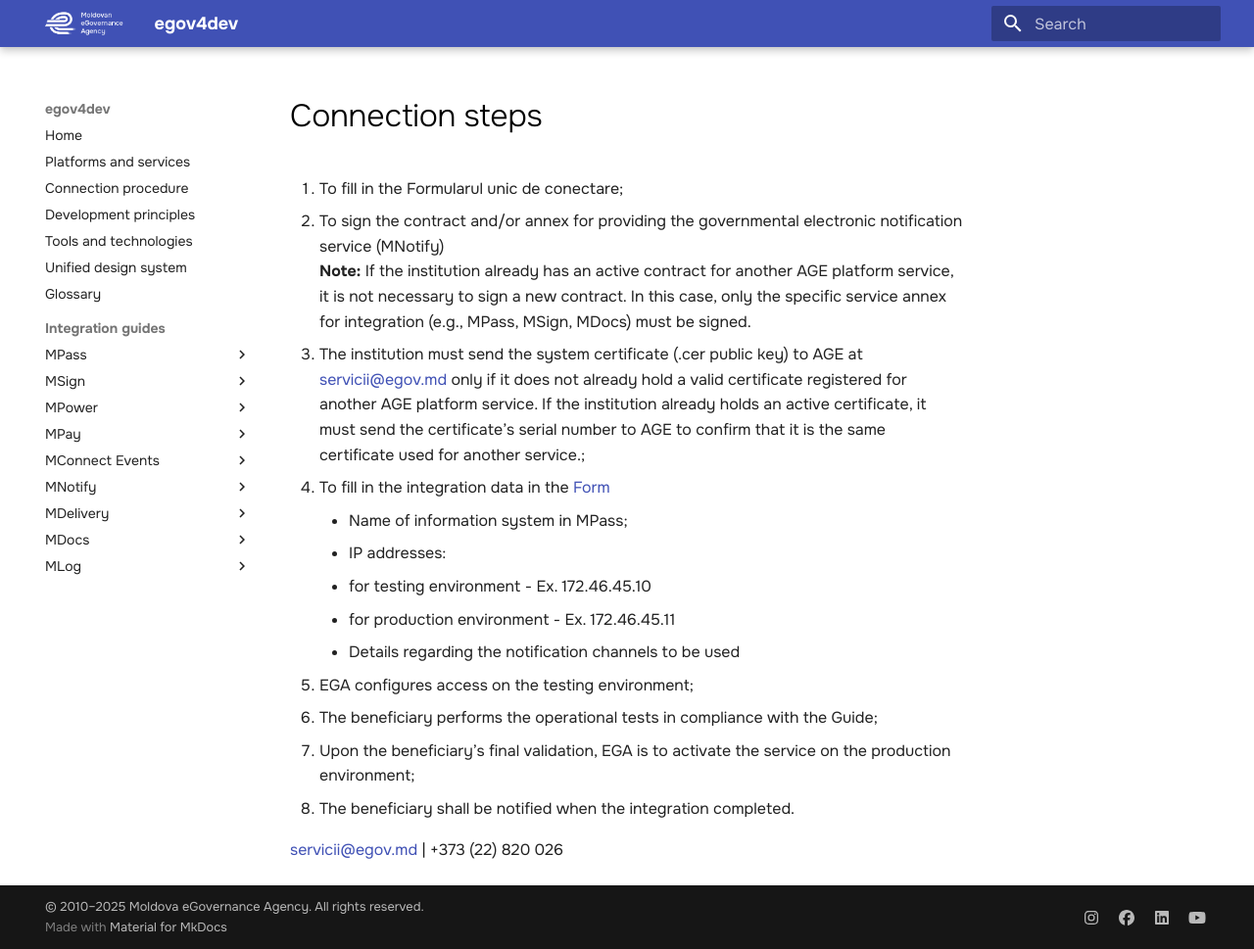
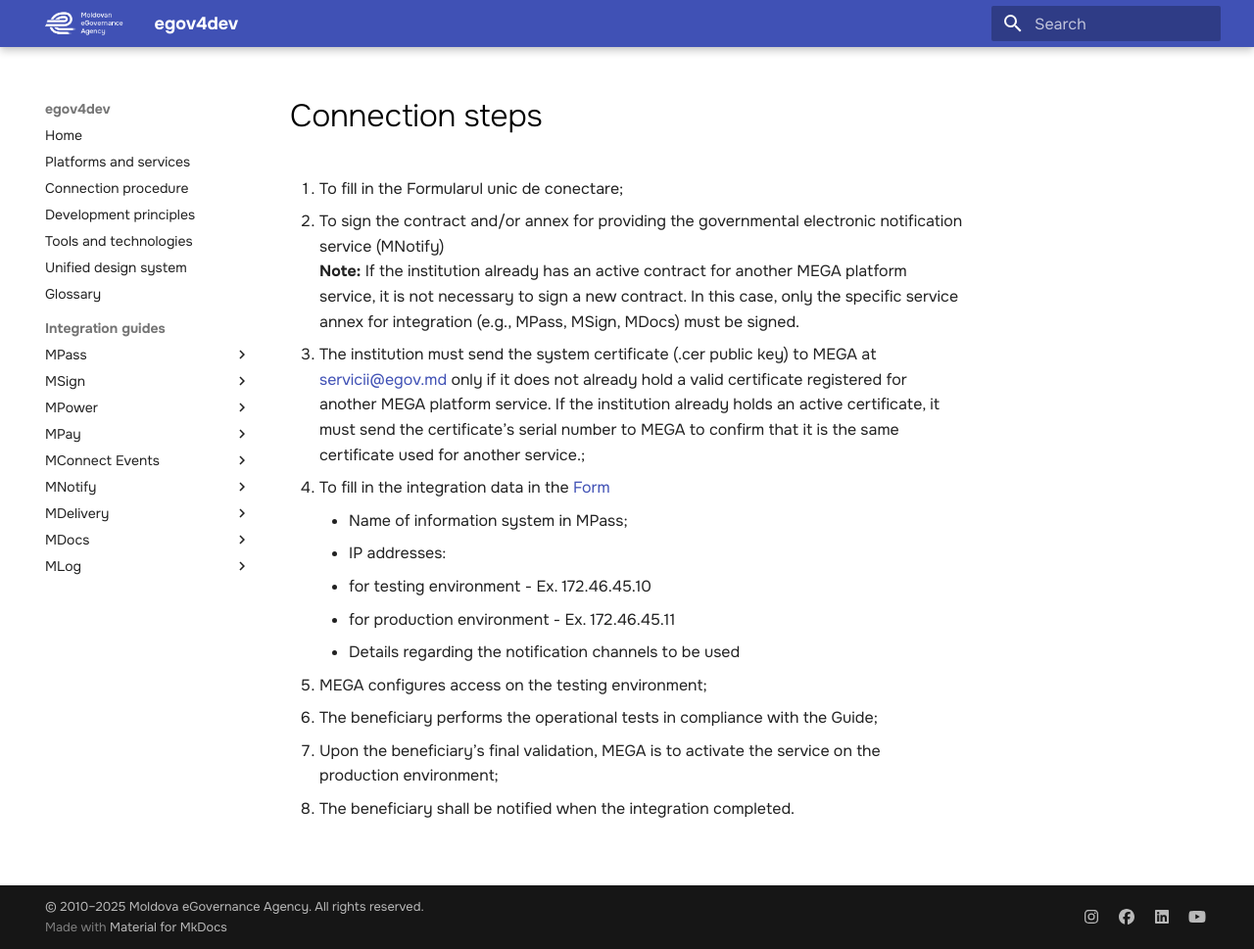
Before and after one commit to egov-moldova/egov4dev, an MkDocs documentation site: the page built from docs/guides/mnotify/process.md, in a window 1280 px wide and 969 px high. Shown: the whole window at 98% size. Built offline with MkDocs 1.6.1 and Material for MkDocs 9.7.7, drawn with Linux system fonts in a browser that asks for light colours.

Commit message:
Update MNotify process to reflect MEGA changes

```diff
--- a/docs/guides/mnotify/process.md
+++ b/docs/guides/mnotify/process.md
@@ -1,15 +1,13 @@
 1. To fill in the Formularul unic de conectare;
-2. To sign the contract and/or annex for providing the governmental electronic notification service (MNotify)<br>**Note:** If the institution already has an active contract for another AGE platform service, it is not necessary to sign a new contract. In this case, only the specific service annex for integration (e.g., MPass, MSign, MDocs) must be signed.
-3. The institution must send the system certificate (.cer public key) to AGE at [servicii@egov.md](servicii@egov.md) only if it does not already hold a valid certificate registered for another AGE platform service. If the institution already holds an active certificate, it must send the certificate’s serial number to AGE to confirm that it is the same certificate used for another service.;
+2. To sign the contract and/or annex for providing the governmental electronic notification service (MNotify)<br>**Note:** If the institution already has an active contract for another MEGA platform service, it is not necessary to sign a new contract. In this case, only the specific service annex for integration (e.g., MPass, MSign, MDocs) must be signed.
+3. The institution must send the system certificate (.cer public key) to MEGA at [servicii@egov.md](servicii@egov.md) only if it does not already hold a valid certificate registered for another MEGA platform service. If the institution already holds an active certificate, it must send the certificate’s serial number to MEGA to confirm that it is the same certificate used for another service.;
 4. To fill in the integration data in the [Form](https://forms.office.com/Pages/DesignPageV2.aspx?origin=NeoPortalPage&subpage=design&id=Z4f8jWsRaEKDxfvIWTRtODb3-31Q6N1Hrz_Ou4oWQqBUNlpMVU02NThQU1oxQko5T0I1WkVMN0dQSi4u)
     - Name of information system in MPass;
     - IP addresses:
       - for testing environment - Ex. 172.46.45.10
       - for production environment - Ex. 172.46.45.11
     - Details regarding the notification channels to be used
-5. EGA configures access on the testing environment;
+5. MEGA configures access on the testing environment;
 6. The beneficiary performs the operational tests in compliance with the Guide;
-7. Upon the beneficiary’s final validation, EGA is to activate the service on the production environment;
+7. Upon the beneficiary’s final validation, MEGA is to activate the service on the production environment;
 8. The beneficiary shall be notified when the integration completed.
-
-[servicii@egov.md](servicii@egov.md) | +373 (22) 820 026
```
